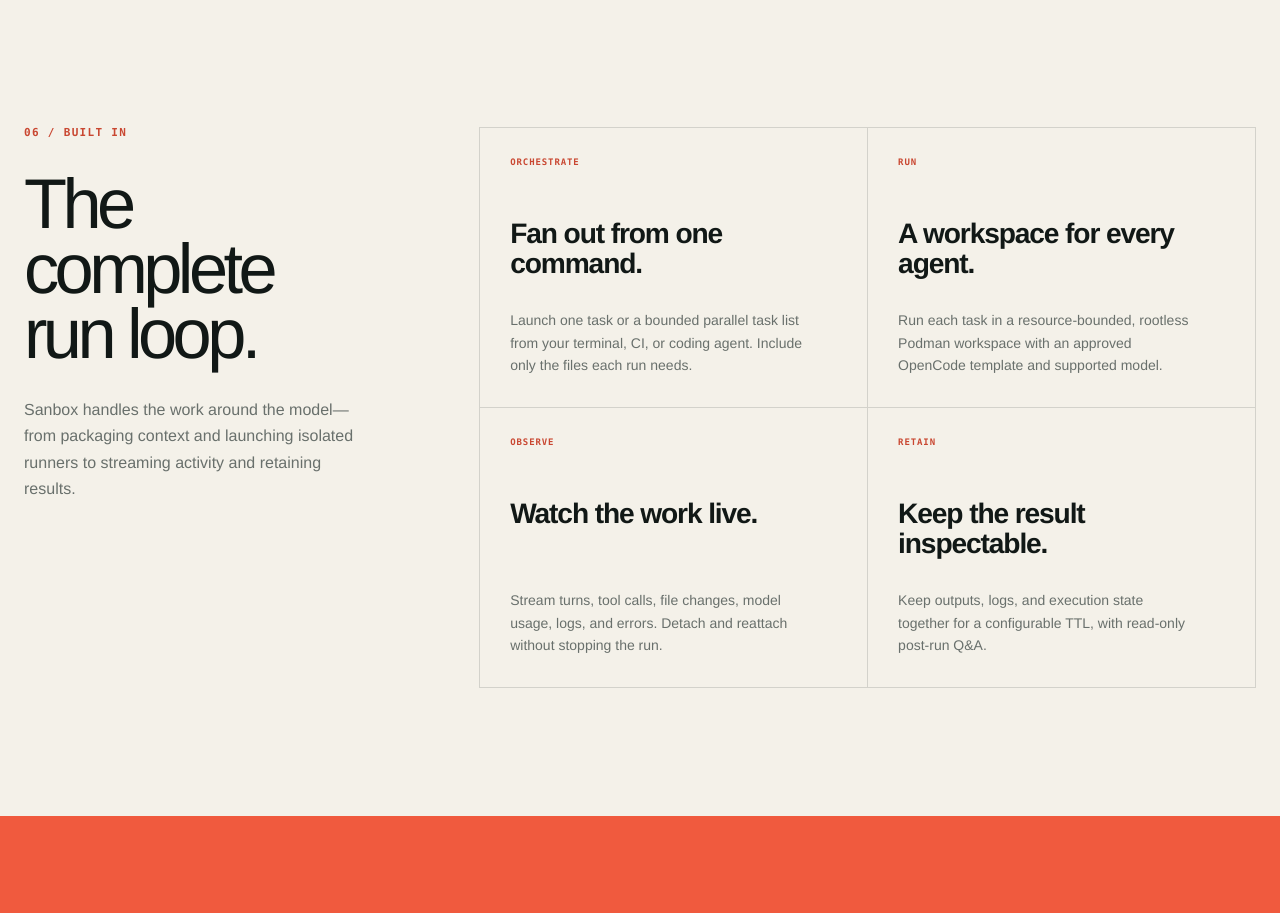
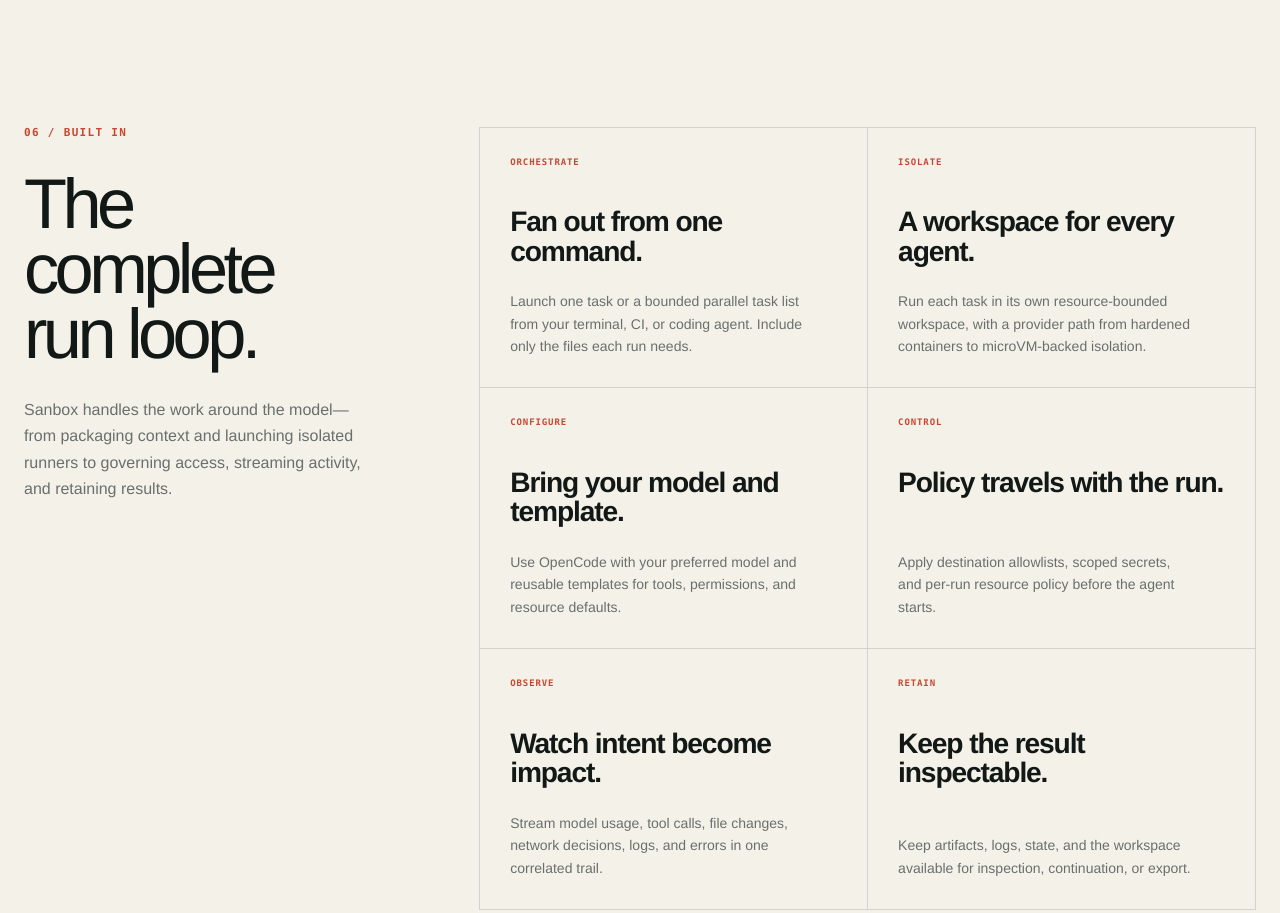
Before and after one commit to sanlabs-ai/sanbox-website, a website: page index.html in a window 1280 px wide. Shown: the part 6660-7573 px from the top of the page. Drawn offline with Linux system fonts and the light colour scheme.

Commit message:
Expand the platform feature matrix

```diff
--- a/index.html
+++ b/index.html
@@ -307,7 +307,7 @@
         <div class="feature-summary-heading reveal">
           <p class="section-index">06 / Built in</p>
           <h2>The complete<br />run loop.</h2>
-          <p>Sanbox handles the work around the model—from packaging context and launching isolated runners to streaming activity and retaining results.</p>
+          <p>Sanbox handles the work around the model—from packaging context and launching isolated runners to governing access, streaming activity, and retaining results.</p>
         </div>
         <div class="feature-summary-grid reveal">
           <article class="feature-summary-card">
@@ -316,19 +316,29 @@
             <p>Launch one task or a bounded parallel task list from your terminal, CI, or coding agent. Include only the files each run needs.</p>
           </article>
           <article class="feature-summary-card">
-            <span class="feature-summary-label">RUN</span>
+            <span class="feature-summary-label">ISOLATE</span>
             <h3>A workspace for every agent.</h3>
-            <p>Run each task in a resource-bounded, rootless Podman workspace with an approved OpenCode template and supported model.</p>
+            <p>Run each task in its own resource-bounded workspace, with a provider path from hardened containers to microVM-backed isolation.</p>
+          </article>
+          <article class="feature-summary-card">
+            <span class="feature-summary-label">CONFIGURE</span>
+            <h3>Bring your model and template.</h3>
+            <p>Use OpenCode with your preferred model and reusable templates for tools, permissions, and resource defaults.</p>
+          </article>
+          <article class="feature-summary-card">
+            <span class="feature-summary-label">CONTROL</span>
+            <h3>Policy travels with the run.</h3>
+            <p>Apply destination allowlists, scoped secrets, and per-run resource policy before the agent starts.</p>
           </article>
           <article class="feature-summary-card">
             <span class="feature-summary-label">OBSERVE</span>
-            <h3>Watch the work live.</h3>
-            <p>Stream turns, tool calls, file changes, model usage, logs, and errors. Detach and reattach without stopping the run.</p>
+            <h3>Watch intent become impact.</h3>
+            <p>Stream model usage, tool calls, file changes, network decisions, logs, and errors in one correlated trail.</p>
           </article>
           <article class="feature-summary-card">
             <span class="feature-summary-label">RETAIN</span>
             <h3>Keep the result inspectable.</h3>
-            <p>Keep outputs, logs, and execution state together for a configurable TTL, with read-only post-run Q&amp;A.</p>
+            <p>Keep artifacts, logs, state, and the workspace available for inspection, continuation, or export.</p>
           </article>
         </div>
       </section>
--- a/styles.css
+++ b/styles.css
@@ -594,9 +594,9 @@
   .feature-summary-heading h2 { margin-top: 33px; font-size: clamp(52px, 5.5vw, 78px); }
   .feature-summary-heading > p:last-child { margin-top: 30px; color: var(--muted); font-size: 16px; line-height: 1.65; }
   .feature-summary-grid { display: grid; border-top: 1px solid var(--hairline); border-left: 1px solid var(--hairline); grid-template-columns: repeat(2, minmax(0, 1fr)); }
-  .feature-summary-card { display: flex; min-height: 280px; padding: 28px 30px 30px; border-right: 1px solid var(--hairline); border-bottom: 1px solid var(--hairline); flex-direction: column; }
+  .feature-summary-card { display: flex; min-height: 250px; padding: 28px 30px 30px; border-right: 1px solid var(--hairline); border-bottom: 1px solid var(--hairline); flex-direction: column; }
   .feature-summary-label { color: var(--signal-dark); font-family: var(--mono); font-size: 9px; font-weight: 700; letter-spacing: .1em; }
-  .feature-summary-card h3 { max-width: 300px; margin-top: 50px; font-size: clamp(25px, 2.2vw, 32px); font-weight: 620; letter-spacing: -.04em; line-height: 1.05; }
+  .feature-summary-card h3 { max-width: 330px; margin-top: 38px; font-size: clamp(25px, 2.2vw, 32px); font-weight: 620; letter-spacing: -.04em; line-height: 1.05; }
   .feature-summary-card p { max-width: 38ch; margin-top: auto; padding-top: 24px; color: var(--muted); font-size: 14px; line-height: 1.6; }
 
   .closing-mark { position: absolute; bottom: -170px; left: 5%; width: min(42vw, 610px); aspect-ratio: 109.99 / 120.5; color: rgba(255,255,255,.17); transform: rotate(-7deg); }
```
